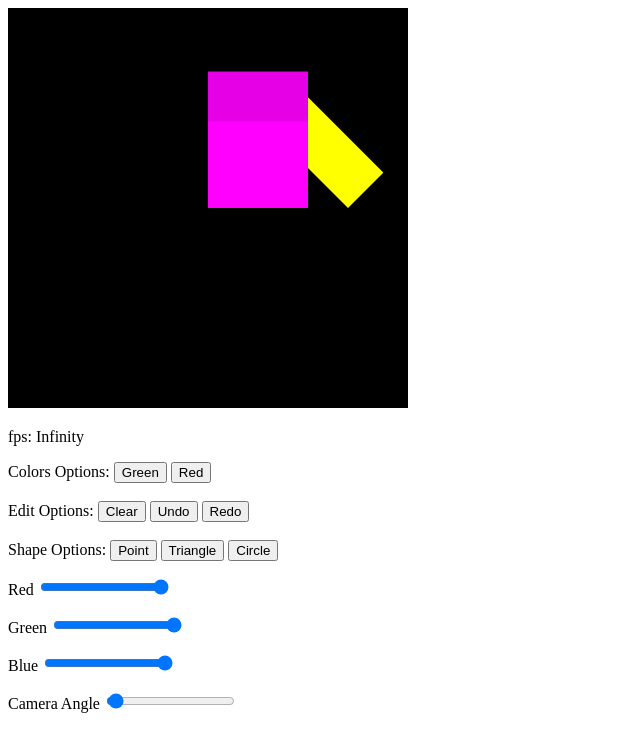
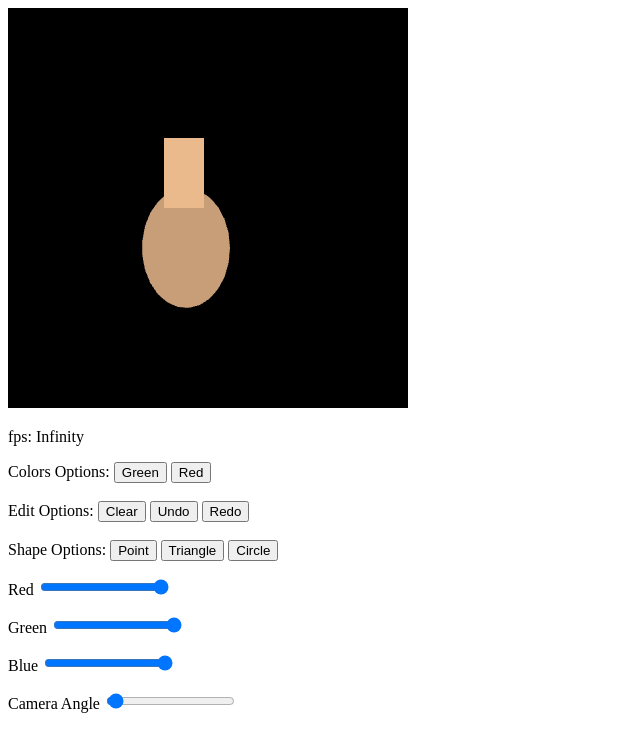
Before and after one commit to apeszek/cse160, a plain HTML site: page asgn2/src/blockyAnimal.html in a window 1280 px wide. Shown: the whole page, without its empty margins (0-640 px from the left). Drawn offline with Linux system fonts and the light colour scheme.

Commit message:
cylinder class + head/body of animal

```diff
--- a/asgn2/src/blockyAnimal.html
+++ b/asgn2/src/blockyAnimal.html
@@ -48,6 +48,7 @@
     <script src="triangle.js"></script>
     <script src="cube.js"></script>
     <script src="circle.js"></script>
+    <script src="cylinder.js"></script>
     <script src="blockyAnimal.js"></script>
     <br>
     <br>
--- a/asgn2/src/blockyAnimal.js
+++ b/asgn2/src/blockyAnimal.js
@@ -226,32 +226,31 @@ function renderScene(){
 
   // Clear <canvas>
   gl.clear(gl.COLOR_BUFFER_BIT | gl.DEPTH_BUFFER_BIT);
-  gl.clear(gl.COLOR_BUFFER_BIT);
-  //draw test triangle
-  //drawTriangle3D([ -1.0, 0.0, 0.0,  -0.5, -1.0, 0.0,  0.0, 0.0, 0.0]);
 
-  //draws the body (red)
-  var body = new Cube();
-  body.color = [1.0, 0.0, 0.0, 1.0];
-  body.matrix.translate(-0.25, -0.5, 0.0);
-  body.matrix.scale(0.5, 1, 0.5);
-  //body.render();
+  //draws the body - cylinder
+  var body = new cylinder();
+  body.color = [0.92, 0.73, 0.549, 1.0];
+  body.a = 0.4;       // x-radius
+  body.b = 0.3;      // z-radius
+  body.height = 1.3;
+  body.segments = 25;
+  // transforms body
+  body.matrix.scale(0.55, 1.0, 0.55);
+  body.matrix.translate(-0.2, -0.2, 0.0);
+  body.matrix.rotate(90, 1, 0, 0);
+  body.render();
 
-  //draws the arm (yellow)
+  //draws head - cube
   var leftArm = new Cube();
-  leftArm.color = [1.0, 1.0, 0.0, 1.0];
-  leftArm.matrix.setTranslate(0.7, 0, 0);
-  leftArm.matrix.rotate(45, 0, 0, 1);
-  leftArm.matrix.scale(0.25, 0.7, 0.5);
+  leftArm.color = [0.92, 0.73, 0.549, 1.0];
+  leftArm.matrix.scale(0.2, 0.35, 0.25);
+  leftArm.matrix.translate(-1.1, 0, -.5, 0);
+  leftArm.matrix.rotate(0, 1, 0, 0);
   leftArm.render();
 
-  //draws test box (purple)
-  var leftArm = new Cube();
-  leftArm.color = [1.0, 0.0, 1.0, 1.0];
-  leftArm.matrix.translate(0, 0, -.5, 0);
-  leftArm.matrix.rotate(-30, 1, 0, 0);
-  leftArm.matrix.scale(0.5, 0.5, 0.5);
-  leftArm.render();
+  //draws face - triangle
+  //gl.uniform4f(u_FragColor, rgba[0]*.97, rgba[1]*.97, rgba[2]*.97, rgba[3]);
+  //drawTriangle3D([0, 0, 0,  1, 1, 0,  1, 0, 0]);
 
   //checks the time at the end of the function (performance indicator)
   var duration = performance.now() - startTime;
--- /dev/null
+++ b/asgn2/src/cylinder.js
@@ -0,0 +1,50 @@
+class cylinder {
+  constructor() {
+    this.type = 'cylinder';
+    this.color = [1, 1, 1, 1];
+    this.matrix = new Matrix4();
+
+    // ellipse radii (x and z)
+    this.a = 0.5;
+    this.b = 0.3;
+
+    // height in y
+    this.height = 1.0;
+
+    // smoothness
+    this.segments = 24;
+  }
+
+  render() {
+    const rgba = this.color;
+
+    gl.uniform4f(u_FragColor, rgba[0], rgba[1], rgba[2], rgba[3]);
+    gl.uniformMatrix4fv(u_ModelMatrix, false, this.matrix.elements);
+
+    const seg = Math.max(3, Math.floor(this.segments));
+    const step = (2 * Math.PI) / seg;
+
+    for (let i = 0; i < seg; i++) {
+      const t1 = i * step;
+      const t2 = (i + 1) * step;
+
+      const x1 = this.a * Math.cos(t1);
+      const z1 = this.b * Math.sin(t1);
+      const x2 = this.a * Math.cos(t2);
+      const z2 = this.b * Math.sin(t2);
+
+      // --- SIDE (two triangles per slice) ---
+      gl.uniform4f(u_FragColor, rgba[0]*0.95, rgba[1]*0.95, rgba[2]*0.95, rgba[3]);
+      drawTriangle3D([ x1,0,z1,   x2,0,z2,   x2,this.height,z2 ]);
+      drawTriangle3D([ x1,0,z1,   x2,this.height,z2,   x1,this.height,z1 ]);
+
+      // --- TOP CAP (triangle fan) ---
+      gl.uniform4f(u_FragColor, rgba[0]*0.90, rgba[1]*0.90, rgba[2]*0.90, rgba[3]);
+      drawTriangle3D([ 0,this.height,0,   x2,this.height,z2,   x1,this.height,z1 ]);
+
+      // --- BOTTOM CAP (triangle fan, flipped winding) ---
+      gl.uniform4f(u_FragColor, rgba[0]*0.85, rgba[1]*0.85, rgba[2]*0.85, rgba[3]);
+      drawTriangle3D([ 0,0,0,   x1,0,z1,   x2,0,z2 ]);
+    }
+  }
+}
```
